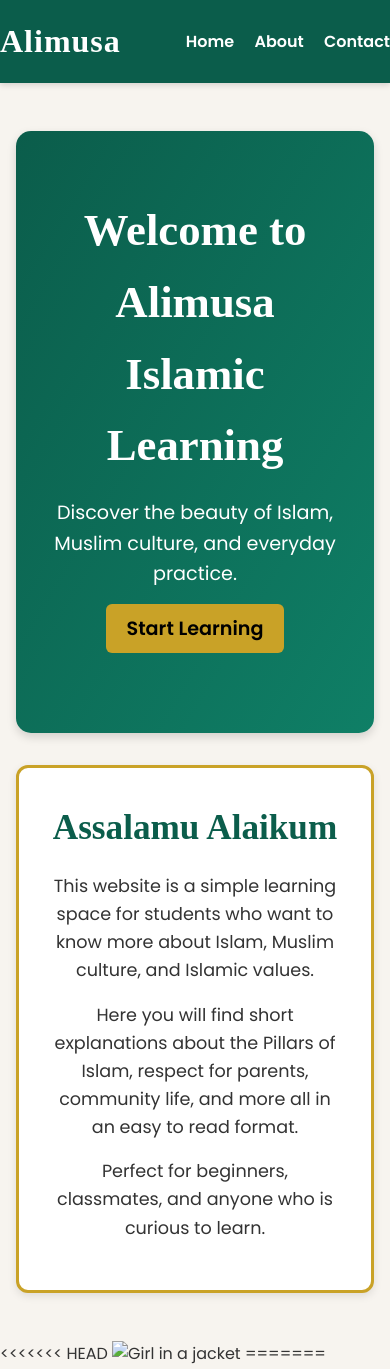
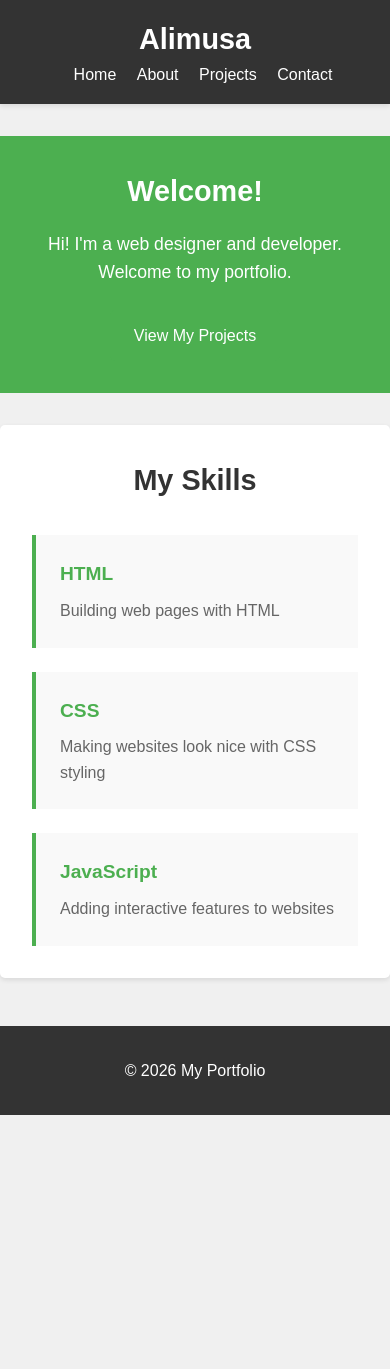
Before and after one commit to Alimodin09/Alimusa, a plain HTML site: page home.html in a window 390 px wide. Shown: the top 1369 px of the page. After the commit the page ends 1115 px from the top, so only its background shows below. Drawn offline with Linux system fonts and the light colour scheme; a web font is replaced by a local one.

Commit message:
Initial portfolio website commit

```diff
--- a/home.html
+++ b/home.html
@@ -3,20 +3,18 @@
 <head>
   <meta charset="UTF-8" />
   <meta name="viewport" content="width=device-width, initial-scale=1.0" />
-  <title>Home — Alimusa Islamic Learning</title>
-
-  <link href="https://fonts.googleapis.com/css2?family=Poppins:wght@300;400;600&family=Scheherazade+New:wght@400;700&display=swap" rel="stylesheet">
-
+  <title>My Portfolio</title>
   <link rel="stylesheet" href="style.css" />
 </head>
 <body>
 
   <header>
-    <div class="wrap">
+    <div class="container">
       <h1>Alimusa</h1>
       <nav>
-        <a href="home.html">Home</a>
+        <a href="index.html">Home</a>
         <a href="about.html">About</a>
+        <a href="projects.html">Projects</a>
         <a href="contact.html">Contact</a>
       </nav>
     </div>
@@ -25,35 +23,37 @@
   <main>
 
     <section class="hero">
-      <h2>Welcome to Alimusa Islamic Learning</h2>
-      <p>Discover the beauty of Islam, Muslim culture, and everyday practice.</p>
-      <p><a class="btn" href="about.html">Start Learning</a></p>
+      <div class="container">
+        <h1>Welcome!</h1>
+        <p>Hi! I'm a web designer and developer. Welcome to my portfolio.</p>
+        <a href="projects.html" class="btn">View My Projects</a>
+      </div>
     </section>
 
-    <section class="page" style="margin-top: 2rem;">
-      <h1>Assalamu Alaikum</h1>
-      <p>
-        This website is a simple learning space for students who want to know more
-        about Islam, Muslim culture, and Islamic values.
-      </p>
-      <p>
-        Here you will find short explanations about the Pillars of Islam,
-        respect for parents, community life, and more all in an easy to read format.
-      </p>
-      <p>
-        Perfect for beginners, classmates, and anyone who is curious to learn.
-      </p>
+    <section class="skills">
+      <div class="container">
+        <h2>My Skills</h2>
+        <div class="skills-list">
+          <div class="skill">
+            <h3>HTML</h3>
+            <p>Building web pages with HTML</p>
+          </div>
+          <div class="skill">
+            <h3>CSS</h3>
+            <p>Making websites look nice with CSS styling</p>
+          </div>
+          <div class="skill">
+            <h3>JavaScript</h3>
+            <p>Adding interactive features to websites</p>
+          </div>
+        </div>
+      </div>
     </section>
   </main>
 
-<<<<<<< HEAD
-<img src="img_girl.jpg" alt="Girl in a jacket" width="500" height="600">
-
-=======
->>>>>>> b6b723f41213a9152b69c8eb3fcd99d6aea66746
   <footer>
-    <div class="wrap">
-      <small>&copy; <span id="year"></span> Alimusa Islamic Learning</small>
+    <div class="container">
+      <p>&copy; <span id="year"></span> My Portfolio</p>
     </div>
   </footer>
 
--- a/style.css
+++ b/style.css
@@ -5,114 +5,239 @@
 }
 
 body {
-  font-family: "Poppins", Arial, sans-serif;
-  background: #f7f4ef;
+  font-family: Arial, sans-serif;
+  background: #f0f0f0;
   color: #333;
   line-height: 1.6;
 }
 
-:root {
-  --primary: #0b5d4b;
-  --gold: #c9a227;
+header {
+  background: #333;
+  color: white;
+  padding: 1rem 0;
+  box-shadow: 0 2px 5px rgba(0,0,0,0.1);
 }
 
-header {
-  background: var(--primary);
-  color: white;
-  padding: 1rem 0;
-  box-shadow: 0 2px 6px rgba(0,0,0,0.15);
-}
-
-header .wrap {
-  max-width: 960px;
+header .container {
+  max-width: 1000px;
   margin: 0 auto;
+  padding: 0 1rem;
   display: flex;
   justify-content: space-between;
   align-items: center;
 }
 
 header h1 {
-  font-family: "Scheherazade New", serif;
-  font-size: 2rem;
-  letter-spacing: 1px;
+  font-size: 1.8rem;
 }
 
 nav a {
   color: white;
   text-decoration: none;
-  margin-left: 1rem;
-  font-weight: 600;
+  margin-left: 2rem;
+  transition: color 0.3s;
 }
 
 nav a:hover {
-  color: var(--gold);
+  color: #4CAF50;
+}
+
+.container {
+  max-width: 1000px;
+  margin: 0 auto;
+  padding: 0 1rem;
 }
 
 main {
-  max-width: 960px;
-  margin: 2rem auto;
-  padding: 1rem;
+  margin-top: 2rem;
+  margin-bottom: 2rem;
 }
 
-.page {
-  background: #ffffff;
-  padding: 2rem;
-  border-radius: 12px;
-  border: 3px solid var(--gold);
-  box-shadow: 0 3px 8px rgba(0,0,0,0.1);
+.hero {
+  background: #4CAF50;
+  color: white;
+  padding: 2rem 0;
   text-align: center;
 }
 
-.page h1 {
-  font-family: "Scheherazade New", serif;
-  font-size: 2.2rem;
-  color: var(--primary);
-  margin-bottom: 1rem;
-}
-
-.page p {
-  margin-bottom: 1rem;
-  font-size: 1.1rem;
-}
-
-.hero {
-  background: linear-gradient(to bottom right, var(--primary), #0f7f66);
-  color: white;
-  padding: 4rem 2rem;
-  border-radius: 15px;
-  text-align: center;
-  box-shadow: 0 4px 10px rgba(0,0,0,0.15);
-}
-
-.hero h2 {
-  font-family: "Scheherazade New", serif;
-  font-size: 2.8rem;
+.hero h1 {
+  font-size: 2.5rem;
   margin-bottom: 1rem;
 }
 
 .hero p {
-  font-size: 1.2rem;
+  font-size: 1.1rem;
   margin-bottom: 1.5rem;
 }
 
+.content {
+  background: white;
+  padding: 2rem;
+  border-radius: 5px;
+  box-shadow: 0 2px 5px rgba(0,0,0,0.1);
+}
+
+.content h1 {
+  font-size: 2rem;
+  margin-bottom: 1rem;
+  color: #333;
+}
+
+.content h2 {
+  font-size: 1.5rem;
+  margin-top: 2rem;
+  margin-bottom: 1rem;
+  color: #333;
+}
+
+.content p {
+  margin-bottom: 1rem;
+  font-size: 1rem;
+}
+
+.skills {
+  margin: 2rem 0;
+}
+
+.skills .container {
+  background: white;
+  padding: 2rem;
+  border-radius: 5px;
+  box-shadow: 0 2px 5px rgba(0,0,0,0.1);
+}
+
+.skills h2 {
+  font-size: 1.8rem;
+  margin-bottom: 2rem;
+  text-align: center;
+}
+
+.skills-list {
+  display: grid;
+  grid-template-columns: repeat(auto-fit, minmax(250px, 1fr));
+  gap: 1.5rem;
+}
+
+.skill {
+  background: #f9f9f9;
+  padding: 1.5rem;
+  border-left: 4px solid #4CAF50;
+}
+
+.skill h3 {
+  color: #4CAF50;
+  margin-bottom: 0.5rem;
+  font-size: 1.2rem;
+}
+
+.skill p {
+  color: #666;
+}
+
 .btn {
-  background: var(--gold);
-  color: black;
-  padding: 0.7rem 1.3rem;
+  background: #4CAF50;
+  color: white;
+  padding: 0.8rem 1.5rem;
   text-decoration: none;
-  font-weight: bold;
-  border-radius: 6px;
+  border: none;
+  border-radius: 5px;
+  cursor: pointer;
+  font-size: 1rem;
+  transition: background 0.3s;
+  display: inline-block;
 }
 
 .btn:hover {
-  background: #b6911e;
+  background: #45a049;
+}
+
+form input,
+form textarea {
+  width: 100%;
+  max-width: 500px;
+  padding: 0.7rem;
+  border: 1px solid #ddd;
+  border-radius: 5px;
+  font-family: Arial, sans-serif;
+  font-size: 1rem;
+  margin-bottom: 0.5rem;
+}
+
+form label {
+  display: block;
+  margin-bottom: 0.3rem;
+  font-weight: bold;
 }
 
 footer {
-  background: var(--primary);
+  background: #333;
   color: white;
   text-align: center;
-  padding: 1.2rem;
+  padding: 2rem 0;
   margin-top: 3rem;
+}
+
+footer p {
+  margin: 0;
+}
+
+.projects-grid {
+  display: grid;
+  grid-template-columns: repeat(auto-fit, minmax(250px, 1fr));
+  gap: 1.5rem;
+  margin-bottom: 2rem;
+}
+
+.project-card {
+  background: white;
+  border: 1px solid #ddd;
+  padding: 1.5rem;
+}
+
+.project-image {
+  height: 120px;
+  background: #ddd;
+  margin-bottom: 1rem;
+}
+
+.project-card h3 {
+  font-size: 1.1rem;
+  margin-bottom: 0.5rem;
+  color: #333;
+}
+
+.project-card p {
+  color: #666;
   font-size: 0.9rem;
+  margin-bottom: 1rem;
 }
+
+.project-card a {
+  color: #4CAF50;
+  text-decoration: none;
+  font-weight: bold;
+}
+
+/* Responsive */
+@media (max-width: 768px) {
+  header .container {
+    flex-direction: column;
+    text-align: center;
+  }
+
+  nav a {
+    margin-left: 1rem;
+  }
+
+  .hero h1 {
+    font-size: 1.8rem;
+  }
+
+  .skills-list {
+    grid-template-columns: 1fr;
+  }
+
+  .projects-grid {
+    grid-template-columns: 1fr;
+  }
+}
```
Also changed, not shown: about.html (+16 -32 lines), contact.html (+29 -35 lines), index.html (+35 -12 lines), projects.html (added, +72 -0 lines).
